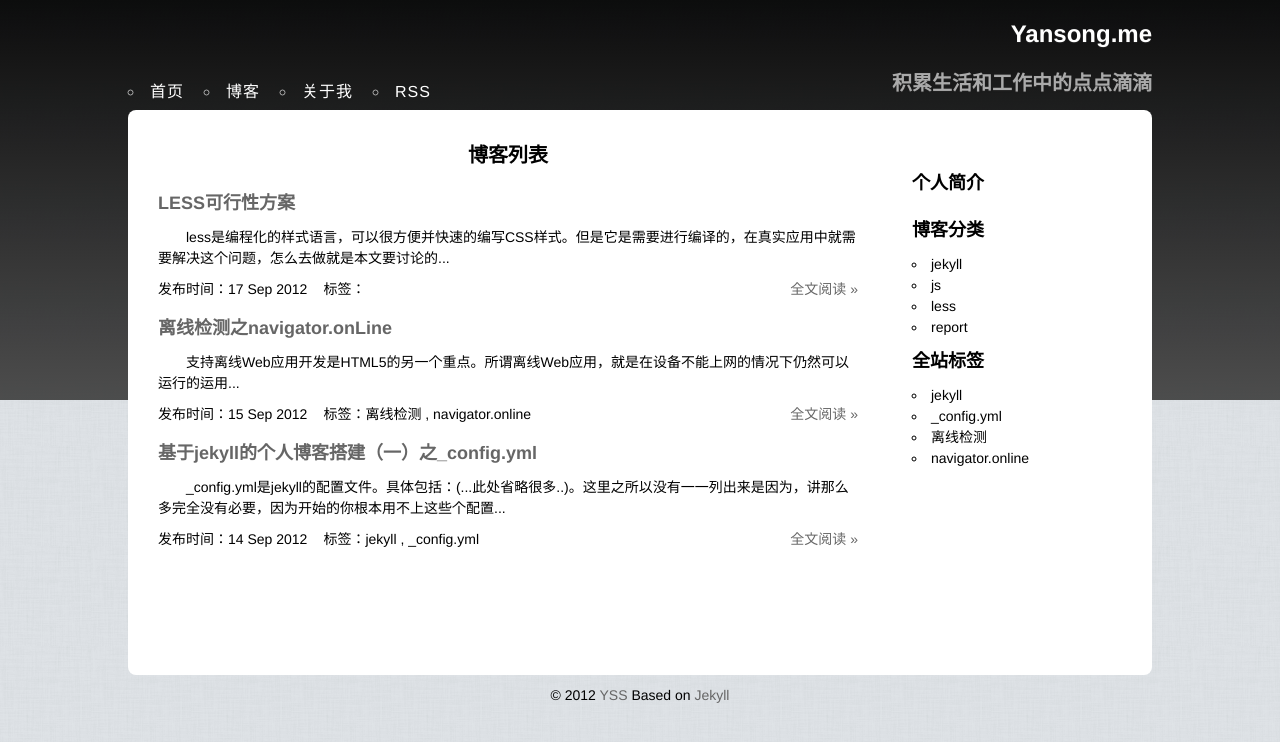
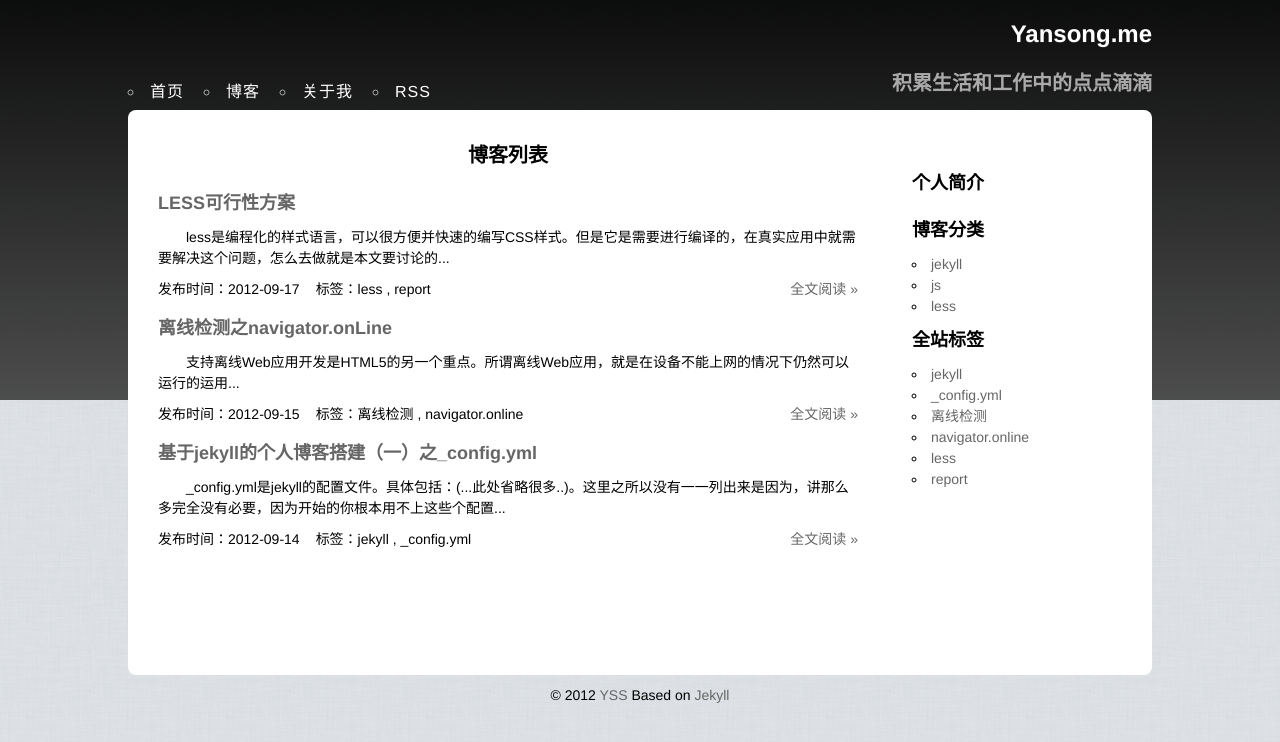
Before and after one commit to yss/yss.github.io, a Jekyll site: the page built from blog.html, in a window 1280 px wide. Shown: the top 742 px of the page. Built offline with Jekyll 4.4.1, drawn with Linux system fonts in a browser that asks for light colours; Markdown is read by kramdown in place of the engine named in the settings.

Commit message:
add categories & tags

```diff
--- a/_layouts/blog-list.html
+++ b/_layouts/blog-list.html
@@ -16,7 +16,7 @@ layout: default
             <h3>博客分类</h3>
             <ul>
                 {% for category in site.categories %}
-                <li>{{ category[0] }}</a>
+                <li><a href="{{ BASE_PATH }}/categories.html#{{ category[0] }}">{{ category[0] }}</a></a>
                 {% endfor %}
             </ul>
         </section>
@@ -24,7 +24,7 @@ layout: default
             <h3>全站标签</h3>
             <ul>
                 {% for tag in site.tags %}
-                    <li>{{ tag.[0] }}</li>
+                    <li><a href="{{ BASE_PATH }}/tags.html#{{ tag[0] }}">{{ tag.[0] }}</a></li>
                 {% endfor %}
             </ul>
     </aside>
--- a/_posts/2012-09-17-the-feasibility-report-of-less.md
+++ b/_posts/2012-09-17-the-feasibility-report-of-less.md
@@ -1,7 +1,8 @@
 ---
 layout: blog
 title: LESS可行性方案
-categories: [less, report]
+tags: [less, report]
+categories: [less]
 summary: less是编程化的样式语言，可以很方便并快速的编写CSS样式。但是它是需要进行编译的，在真实应用中就需要解决这个问题，怎么去做就是本文要讨论的
 ---
 ### 什么是LESS
@@ -33,4 +34,4 @@ less本质上就是css的另一种变化，正常情况下，写less跟写css并
 *
 
 ### 对于自己（LESS的推动者）
-    要推广less，首页要保证自己对less足够熟悉，以应对开发过程中所碰到，所发生的问题。
+要推广less，首页要保证自己对less足够熟悉，以应对开发过程中所碰到，所发生的问题。
--- a/blog.html
+++ b/blog.html
@@ -6,6 +6,6 @@ title : 博客列表
     <div class="item">
         <h3><a href="{{ BASE_PATH }}{{ post.url }}" title="{{ post.title }}">{{ post.title }}</a></h3>
         <p class="desc">{{ post.summary }}...</p>
-        <p class="other"><a href="{{ BASE_PATH }}{{ post.url }}" class="read">全文阅读 &raquo;</a><span class="time">发布时间：{{ post.date | date_to_string }}</span><span class="tags">标签：{{ post.tags | join: ' , ' }}</span></p>
+        <p class="other"><a href="{{ BASE_PATH }}{{ post.url }}" class="read">全文阅读 &raquo;</a><span class="time">发布时间：{{ post.date | date: "%Y-%m-%d" }}</span><span class="tags">标签：{{ post.tags | join: ' , ' }}</span></p>
     </div>
 {% endfor %}
--- /dev/null
+++ b/robots.txt
@@ -0,0 +1,5 @@
+User-agent: *
+Disallow: /static/
+Disallow: CNAME
+Allow: /archive/
+Allow: /archive/javascript-taster.html
--- a/static/css/base.css
+++ b/static/css/base.css
@@ -18,6 +18,7 @@ input,textarea,select { font-family:inherit; font-size:inherit; font-weight:inhe
 legend { color:#000; }
 a, a:link, a:visited { color:#666; text-decoration:none; }
 a:hover { color:#369; text-decoration:underline; }
+pre { padding:10px; border:1px dashed #000369; background:#EEE; color:green; }
 /* common.css */
 .cf:after, #bd:after, #hd:after { content:''; display:block; height:0; clear:both; }
 .cf, #bd, #hd { zoom:1 }
@@ -64,4 +65,6 @@ filter: progid:DXImageTransform.Microsoft.gradient(startColorstr='#000000', endC
 #blog h4 { padding:5px 0; }
 #blog p { padding:5px 0; }
 /* 关于我的页面 */
-{ margin:200px auto; width:700px;}
+#about { margin:200px auto; width:700px;}
+#list li { padding-bottom:15px; }
+#list pre { margin-top:15px; }
```
Also changed, not shown: _layouts/list.html (added, +7 -0 lines), archive.md (added, +5 -0 lines), archive/javascript-taster.md (added, +23 -0 lines), categories.html (added, +15 -0 lines), tags.html (added, +15 -0 lines).
